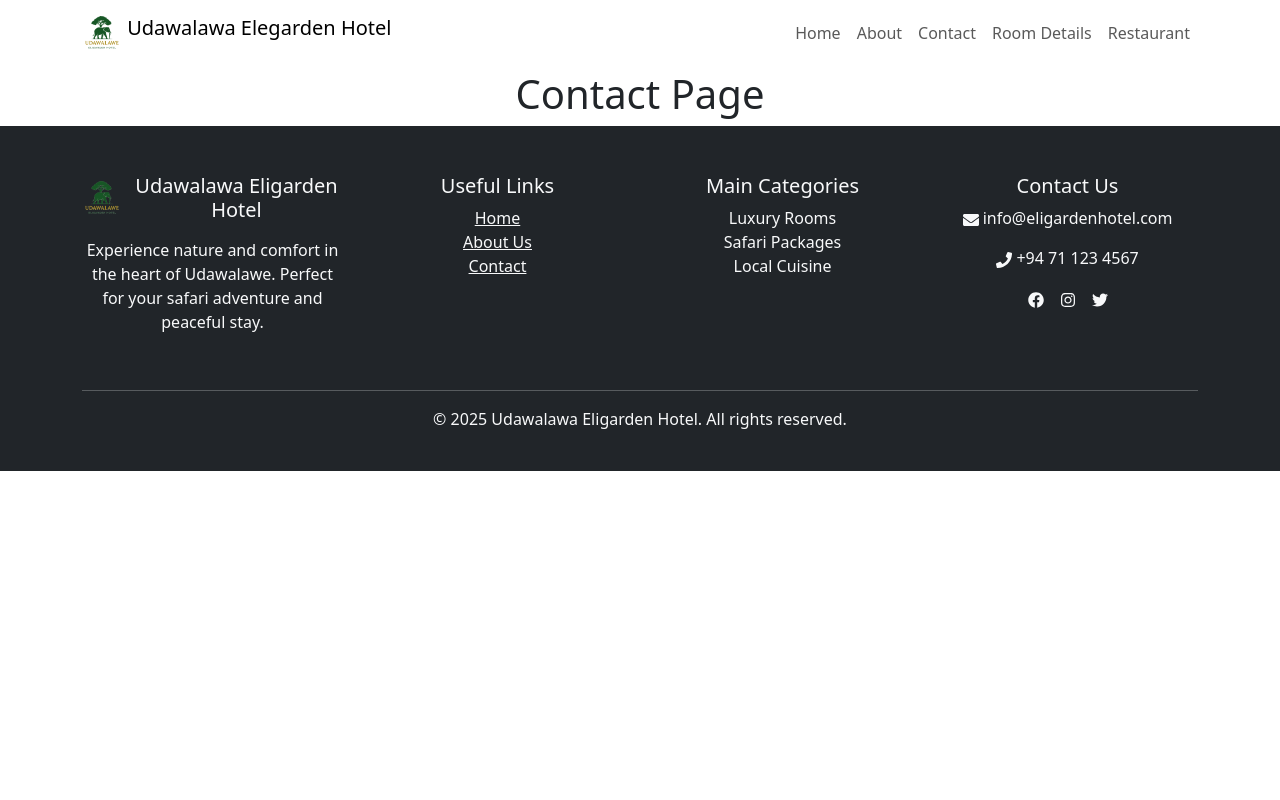
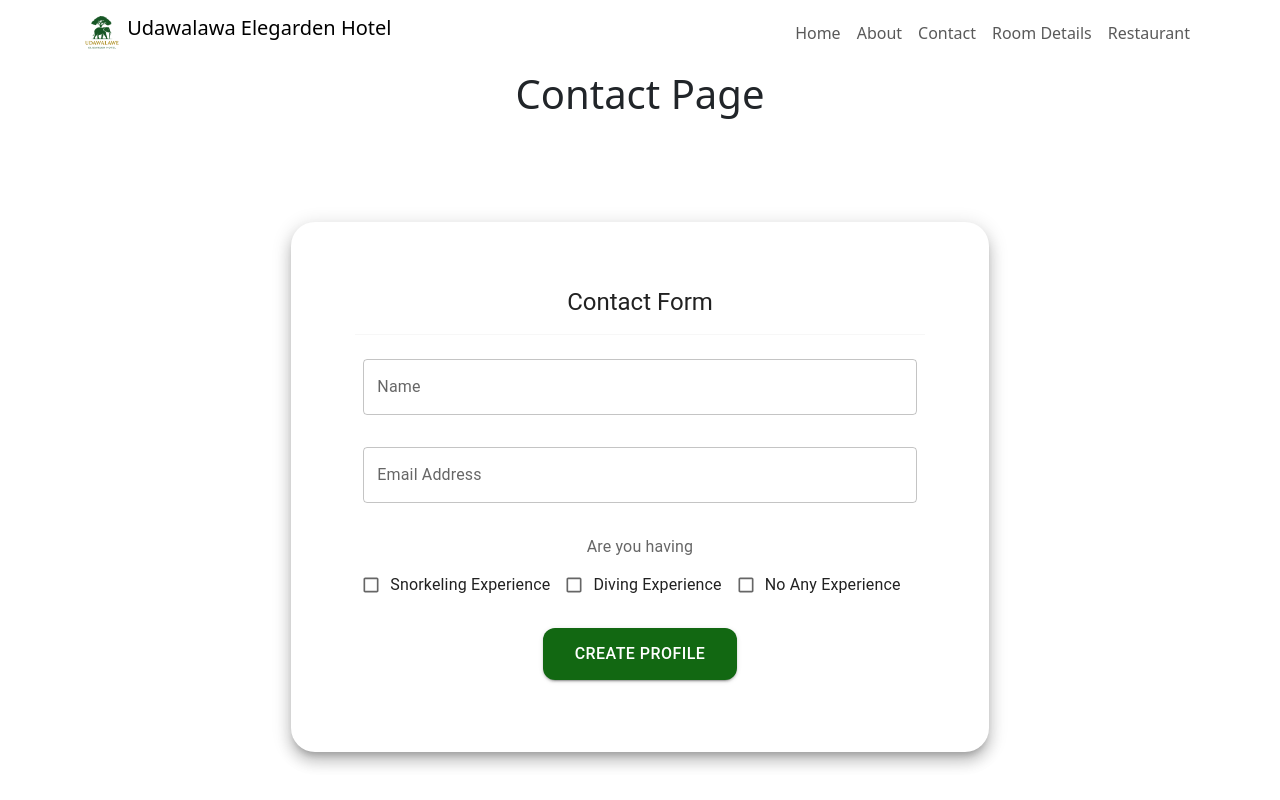
Before and after one commit to tharindu125/Udawalava-Eligarden-Hotel, a React (Vite) app: page /contact in a window 1280 px wide. Shown: the top 800 px of the page. Built offline with nearby package versions, Linux system fonts and the light colour scheme.

Commit message:
update formik

```diff
--- a/src/components/CustomNavbar.jsx
+++ b/src/components/CustomNavbar.jsx
@@ -3,8 +3,8 @@ import { Navbar, Nav, Container } from 'react-bootstrap';
 
 function CustomNavbar() {
   return (
-    <Navbar expand="lg" fixed="top" className="custom-navbar">
-      <Container>
+    <Navbar expand="lg" fixed="top" className="custom-navbar" >
+      <Container >
 
         <Navbar.Brand href="/">
           <img
--- a/src/pages/contact.jsx
+++ b/src/pages/contact.jsx
@@ -1,13 +1,177 @@
-
-import CustomNavbar from '../components/CustomNavbar';
+import React from "react";
+import { Formik, Form } from "formik";
+import * as Yup from "yup";
+import {
+  Box,
+  Button,
+  Card,
+  CardContent,
+  CardHeader,
+  Container,
+  Divider,
+  Grid,
+  Stack,
+  TextField,
+  Checkbox,
+  FormControl,
+  FormControlLabel,
+  FormGroup,
+  FormLabel,
+} from "@mui/material";
+import CustomNavbar from "../components/CustomNavbar";
 
 function Contact() {
+  const initialValues = {
+    Name: "",
+    Email: "",
+    Experience: [],
+  };
+
+  const validationSchema = Yup.object().shape({
+    Name: Yup.string().required("Name is required"),
+    Email: Yup.string().required("Email Address is required"),
+    Experience: Yup.array().min(1, "Select Your Experience"),
+  });
+
+  const handleCreating = (values) => {
+    console.log("Submitted values:", values);
+  };
+
   return (
     <>
       <CustomNavbar />
-    <div style={{ paddingTop: '70px' }}>
+      <div style={{ paddingTop: "70px" }}>
         <h1>Contact Page</h1>
       </div>
+
+      <>
+        <Formik
+          initialValues={initialValues}
+          validationSchema={validationSchema}
+          onSubmit={handleCreating}
+        >
+          {({
+            errors,
+            touched,
+            values,
+            isSubmitting,
+            handleBlur,
+            handleChange,
+            handleSubmit,
+            isValid,
+          }) => (
+            <Form noValidate onSubmit={handleSubmit}>
+              <Box component="main" sx={{ flexGrow: 1, py: 8 }}>
+                <Container maxWidth="xl" sx={{ padding: 4 }}>
+                  <Stack spacing={2}>
+                    <Grid container spacing={2} justifyContent="center">
+                      <Grid item xs={12} md={10}>
+                        {" "}
+                        {/* Increased from md={8} to md={10} */}
+                        <Card
+                          sx={{ borderRadius: 6, padding: 6 }}
+                          elevation={10}
+                        >
+                          <CardHeader title="Contact Form" />
+                          <Divider sx={{ mx: 2 }} />
+                          <CardContent>
+                            <Grid container direction="column" spacing={2}>
+                              <Grid item xs={12} sm={6} md={6} padding={1}>
+                                <TextField
+                                  fullWidth
+                                  label="Name"
+                                  name="Name"
+                                  value={values.Name}
+                                  onBlur={handleBlur}
+                                  onChange={handleChange}
+                                  error={touched.Name && Boolean(errors.Name)}
+                                  helperText={touched.Name && errors.Name}
+                                />
+                              </Grid>
+
+                              <Grid item xs={12} sm={6} md={6} padding={1}>
+                                <TextField
+                                  fullWidth
+                                  label="Email Address"
+                                  name="Email"
+                                  value={values.Email}
+                                  onBlur={handleBlur}
+                                  onChange={handleChange}
+                                  error={touched.Email && Boolean(errors.Email)}
+                                  helperText={touched.Email && errors.Email}
+                                />
+                              </Grid>
+                              <Grid
+                                item
+                                xs={12}
+                                padding={1}
+                                sx={{
+                                  display: "flex",
+                                  justifyContent: "center",
+                                  alignItems: "center",
+                                }}
+                              >
+                                <FormControl component="fieldset">
+                                  <FormLabel component="legend">
+                                    Are you having
+                                  </FormLabel>
+                                  <FormGroup row>
+                                    <FormControlLabel
+                                      control={<Checkbox size="small" />}
+                                      label="Snorkeling Experience"
+                                      name="Experience"
+                                      value="Snorkeling Experience"
+                                      onChange={handleChange}
+                                    />
+                                    <FormControlLabel
+                                      control={<Checkbox size="small" />}
+                                      label="Diving Experience"
+                                      name="Experience"
+                                      value="Diving Experience"
+                                      onChange={handleChange}
+                                    />
+                                    <FormControlLabel
+                                      control={<Checkbox size="small" />}
+                                      label="No Any Experience"
+                                      name="Experience"
+                                      value="No Any Experience"
+                                      onChange={handleChange}
+                                    />
+                                    {/* Add more checkboxes as needed */}
+                                  </FormGroup>
+                                </FormControl>
+                              </Grid>
+
+                              <Grid item>
+                                <Button
+                                  type="submit"
+                                  variant="contained"
+                                  disabled={!isValid || isSubmitting}
+                                  sx={{
+                                    borderRadius: 3,
+                                    backgroundColor: "rgb(18, 104, 18)",
+                                    display: "block",
+                                    margin: "0 auto",
+                                    paddingX: 4,
+                                    paddingY: 1.5,
+                                    fontSize: "1rem",
+                                  }}
+                                >
+                                  Create Profile
+                                </Button>
+                              </Grid>
+                            </Grid>
+                          </CardContent>
+                        </Card>
+                      </Grid>
+                    </Grid>
+                  </Stack>
+                </Container>
+              </Box>
+            </Form>
+          )}
+        </Formik>
+      </>
     </>
   );
 }
```
Also changed, not shown: package.json (+6 -1 lines), 1 other file (tests, documents, lock files or other folders). Lines whose indentation alone changed are shown as unchanged.
